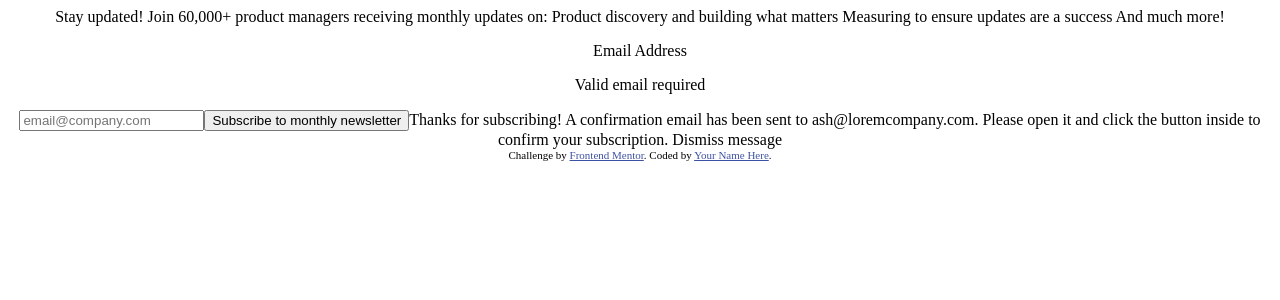
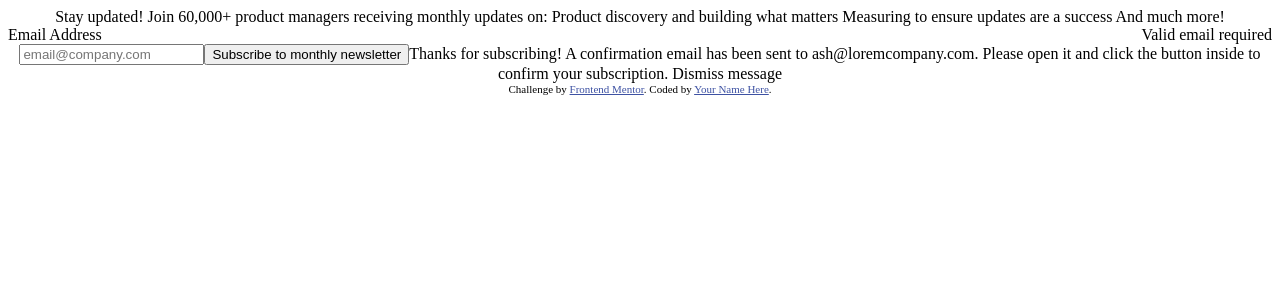
Before and after one commit to gmPuryear/newsletter-signup, a React (Create React App) app: page / in a window 1280 px wide. Shown: the top 300 px of the page. Built offline with nearby package versions, Linux system fonts and the light colour scheme.

Commit message:
added styling to email input labels and valid email error message by making them a flex list

```diff
--- a/src/App.css
+++ b/src/App.css
@@ -44,3 +44,15 @@
 .bad_email:focus {
   background-color: red;
 }
+
+.input_label_err_msg {
+  display: flex;
+  list-style: none;
+  margin: 0;
+  padding-left: 0;
+  justify-content: space-between;
+}
+
+.email_err_msg {
+  /* margin: 0; */
+}
--- a/src/components/TextInput.js
+++ b/src/components/TextInput.js
@@ -20,14 +20,14 @@ const TextInput = (placeHolderText) => {
 
     return (
         <>
-        <p>
-            Email Address
+        <ul className="input_label_err_msg">
+            <li>Email Address</li>
             {
             !isAnEmail
             &&
-            <p>Valid email required</p>
+            <li className="email_err_msg">Valid email required</li>
             }
-        </p>
+        </ul>
         <input className={isAnEmail ? "good_email" : "bad_email"} placeholder={placeHolderText.placeHolderText} type="email" onChange={handleChange}/>
         <SubscribeButton buttonText= {buttonText}/>
         </>
```
